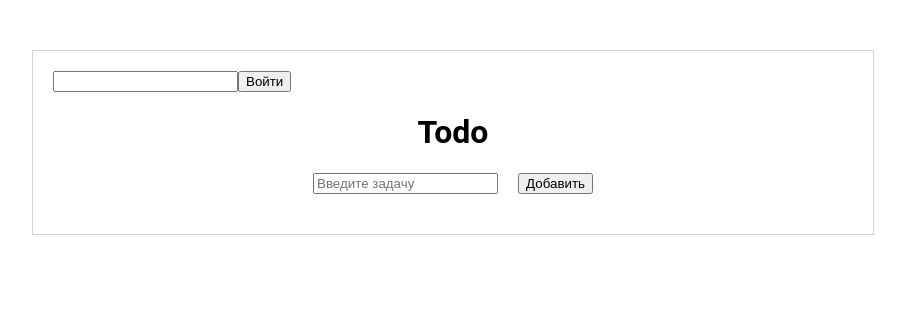
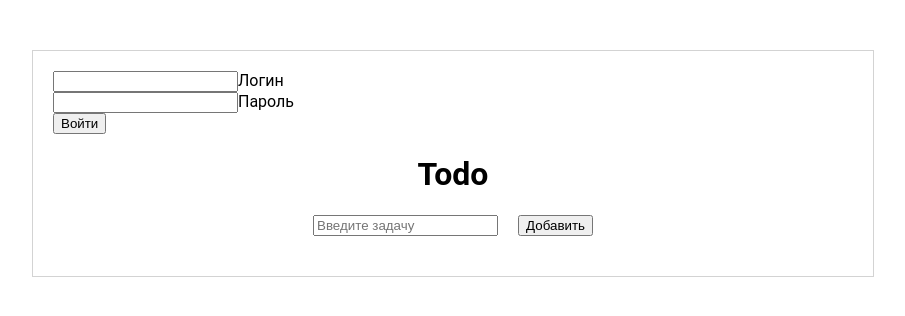
Before and after one commit to DmBorozdin/todo-hakaton, a React (Create React App) app: page / in a window 1280 px wide. Shown: the top 316 px of the page, without its empty margins (187-1092 px from the left). Built offline with nearby package versions, Linux system fonts and the light colour scheme; what miragejs would draw is missing.

Commit message:
Добавлена форма

```diff
--- a/src/App.js
+++ b/src/App.js
@@ -41,9 +41,16 @@ function App() {
 
   return (
     <div className="todo">
-            <form>
+            <form className='authorization'>
+              <div>
                 <input type={"text"}/>
-                <button >Войти</button>
+                <span>Логин</span>
+              </div>
+              <div>
+                <input type={"password"}/>
+                <span>Пароль</span>
+              </div>
+                <button>Войти</button>
             </form>
       <header className="todo-header">
         <h1 className='title'>Todo</h1>
--- a/src/App.scss
+++ b/src/App.scss
@@ -2,6 +2,7 @@
     text-align: center;
     margin-bottom: 20px;
 }
+
 
 .input {
     margin-right: 20px;
```
